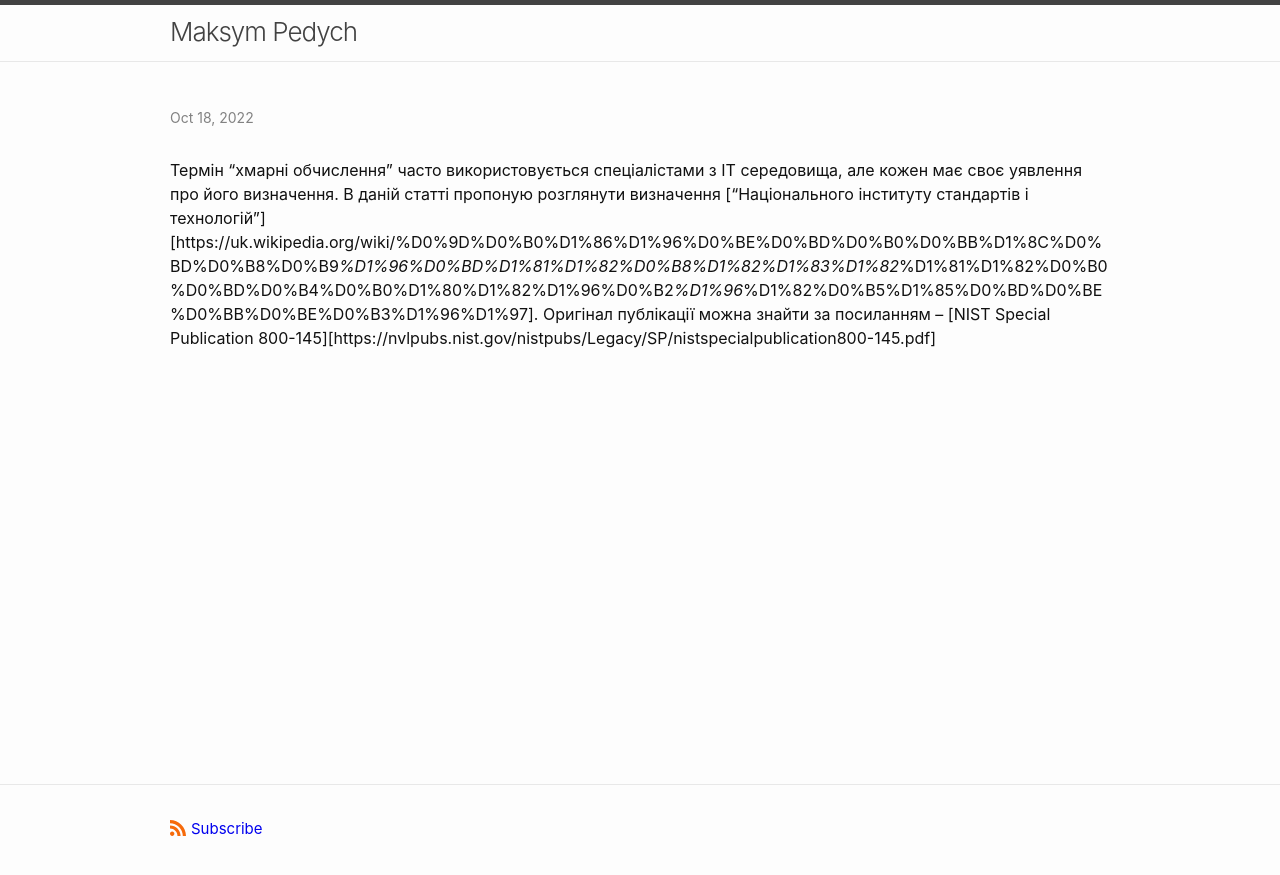
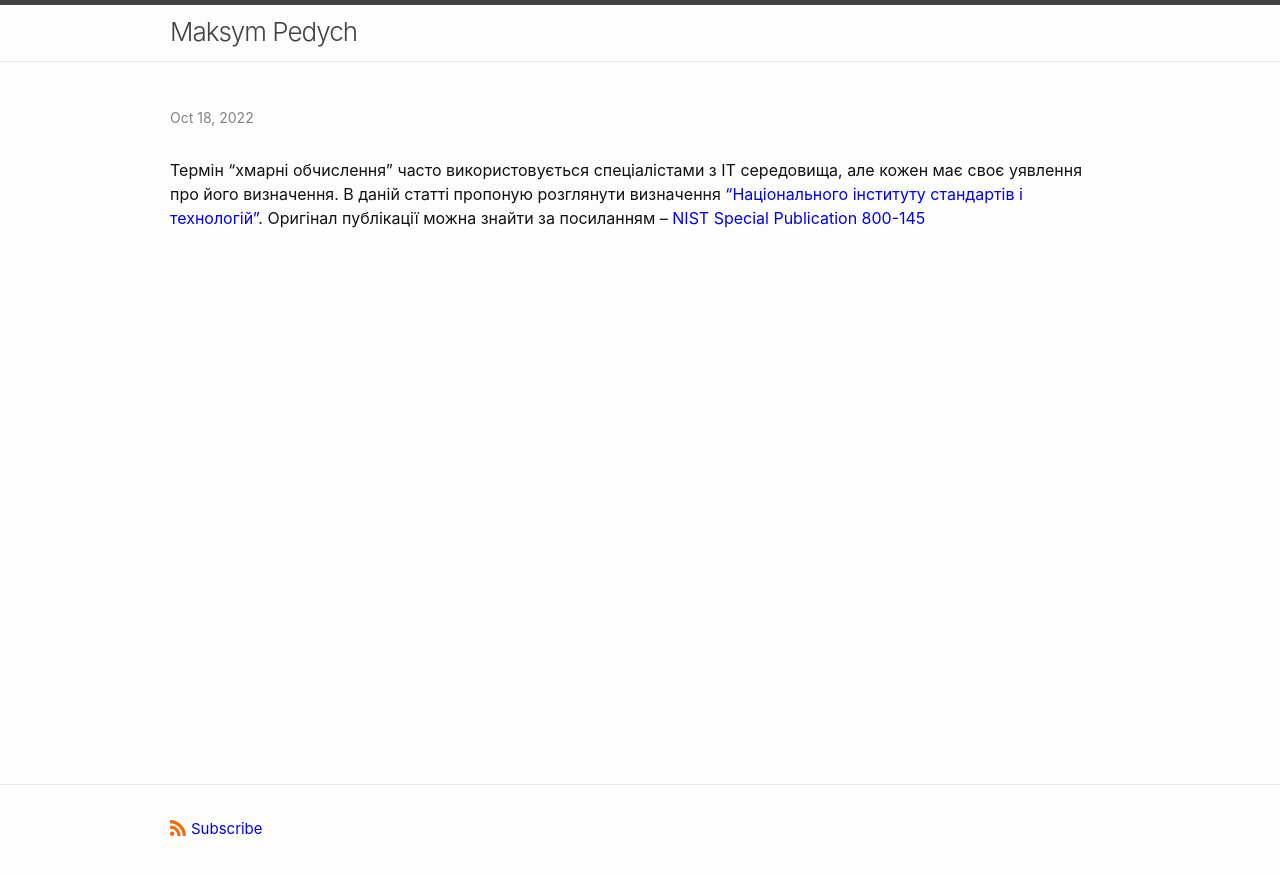
Before and after one commit to mpedych/mpedych.github.io, a Jekyll site: the page built from _posts/2022-10-18-the-nist-definition-of-cloud-computing.md, in a window 1280 px wide. Shown: the top 875 px of the page. Built offline with Jekyll 4.4.1, drawn with Linux system fonts in a browser that asks for light colours; our own code applies the rules of GitHub Pages for plain Markdown files; comment, search, counter and statistics services are not loaded.

Commit message:
Update 2022-10-18-the-nist-definition-of-cloud-computing.md

```diff
--- a/_posts/2022-10-18-the-nist-definition-of-cloud-computing.md
+++ b/_posts/2022-10-18-the-nist-definition-of-cloud-computing.md
@@ -4,4 +4,4 @@ title: "Визначення хмарних обчислень з точки з
 categories: misc
 ---
 
-Термін "хмарні обчислення" часто використовується спеціалістами з ІТ середовища, але кожен має своє уявлення про його визначення. В даній статті пропоную розглянути визначення ["Національного інституту стандартів і технологій"][https://uk.wikipedia.org/wiki/%D0%9D%D0%B0%D1%86%D1%96%D0%BE%D0%BD%D0%B0%D0%BB%D1%8C%D0%BD%D0%B8%D0%B9_%D1%96%D0%BD%D1%81%D1%82%D0%B8%D1%82%D1%83%D1%82_%D1%81%D1%82%D0%B0%D0%BD%D0%B4%D0%B0%D1%80%D1%82%D1%96%D0%B2_%D1%96_%D1%82%D0%B5%D1%85%D0%BD%D0%BE%D0%BB%D0%BE%D0%B3%D1%96%D1%97]. Оригінал публікації можна знайти за посиланням -- [NIST Special Publication 800-145][https://nvlpubs.nist.gov/nistpubs/Legacy/SP/nistspecialpublication800-145.pdf]
+Термін "хмарні обчислення" часто використовується спеціалістами з ІТ середовища, але кожен має своє уявлення про його визначення. В даній статті пропоную розглянути визначення ["Національного інституту стандартів і технологій"](https://uk.wikipedia.org/wiki/%D0%9D%D0%B0%D1%86%D1%96%D0%BE%D0%BD%D0%B0%D0%BB%D1%8C%D0%BD%D0%B8%D0%B9_%D1%96%D0%BD%D1%81%D1%82%D0%B8%D1%82%D1%83%D1%82_%D1%81%D1%82%D0%B0%D0%BD%D0%B4%D0%B0%D1%80%D1%82%D1%96%D0%B2_%D1%96_%D1%82%D0%B5%D1%85%D0%BD%D0%BE%D0%BB%D0%BE%D0%B3%D1%96%D1%97). Оригінал публікації можна знайти за посиланням -- [NIST Special Publication 800-145](https://nvlpubs.nist.gov/nistpubs/Legacy/SP/nistspecialpublication800-145.pdf)
```
